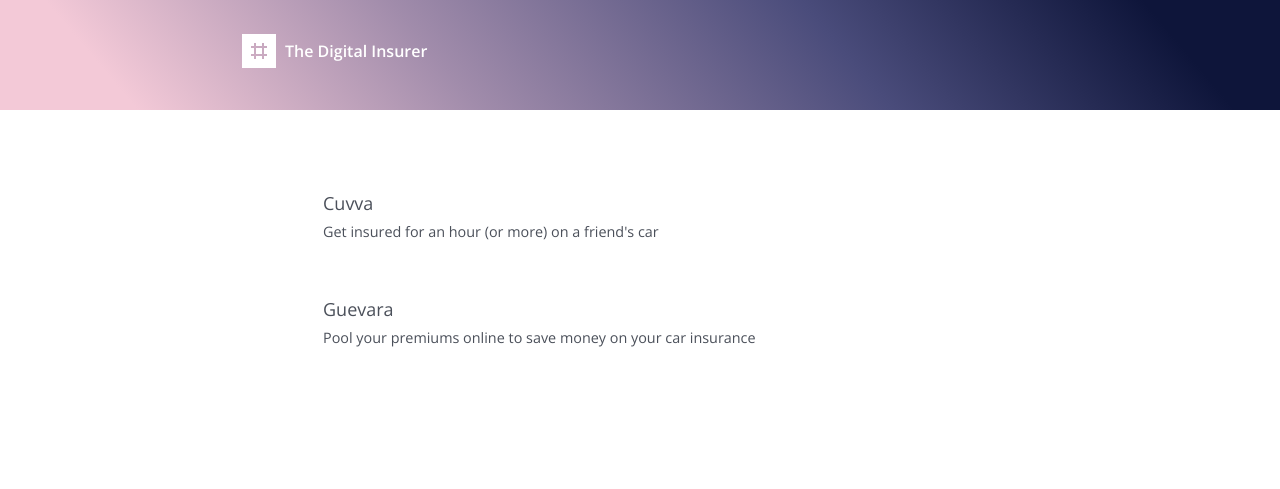
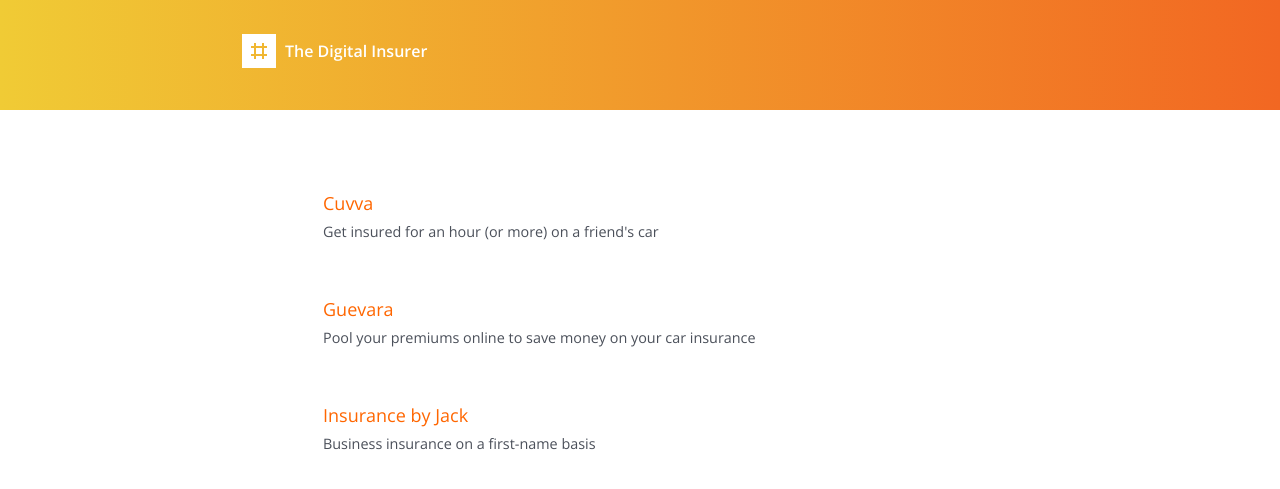
Before and after one commit to ashleybaxter/thedigitalinsurer, a Jekyll site: the page built from index.html, in a window 1280 px wide. Shown: the top 489 px of the page. Built offline with Jekyll 4.4.1, drawn with Linux system fonts in a browser that asks for light colours.

Commit message:
Colour scheme gone ORANGE!

```diff
--- a/_data/companies.yml
+++ b/_data/companies.yml
@@ -7,3 +7,8 @@
   url: https://heyguevara.com/
   image: guevara.png
   tagline: Pool your premiums online to save money on your car insurance
+
+- name: Insurance by Jack
+  url: http://insurancebyjack.co.uk
+  image: jack.png
+  tagline: Business insurance on a first-name basis
--- a/assets/styles.css
+++ b/assets/styles.css
@@ -27,7 +27,7 @@
 i, em { font-style: italic }
 
 a {
-    color: #eb2344;
+    color: #FF6600;
     text-decoration: none; }
 
 a:hover, a:active, a:visited { opacity: 0.65 }
@@ -169,11 +169,9 @@
 
 /* Gradients */
 .gradient-1 {
-    background-color: #a18cab;
-    background-image: -o-linear-gradient(-40deg, #0e153a 10%, #4a4c7b 35%, #a18cab 65%, #f3c9d7 90%);
-    background-image: -moz-linear-gradient(-40deg, #0e153a 10%, #4a4c7b 35%, #a18cab 65%, #f3c9d7 90%);
-    background-image: -ms-linear-gradient(-40deg, #0e153a 10%, #4a4c7b 35%, #a18cab 65%, #f3c9d7 90%);
-    background-image: linear-gradient(-130deg, #0e153a 10%, #4a4c7b 35%, #a18cab 65%, #f3c9d7 90%); }
+    background: #C02425;
+    background: -webkit-linear-gradient(to left, #f26722 , #F0CB35);
+    background: linear-gradient(to left, #f26722 , #F0CB35); }
 
 .gradient-2 {
     background-color: #8caba4;
@@ -656,6 +654,7 @@
         background: #f26722; }
 
     body > footer .copyright a { margin-left: 6px }
+    .copyright img { vertical-align: middle; }
 
 /* Syntax Highlighting */
 pre, code {
--- a/index.html
+++ b/index.html
@@ -10,7 +10,7 @@
 
 <div class="summary">
   {% for company in site.data.companies %}
-    <p>{{ company.name }}<br />
+    <p><a href="{{ company.url }}">{{ company.name }}</a><br />
     	<span class="company-tagline">{{ company.tagline }}</span></p>
   {% endfor %}
 </div>
```
